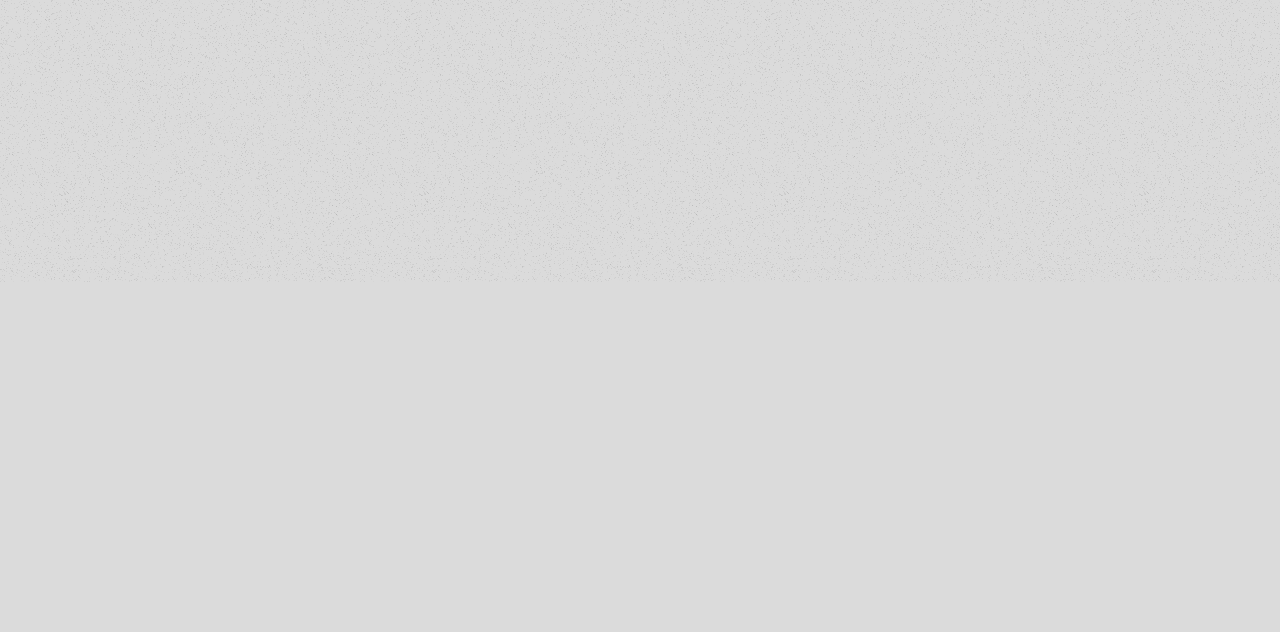
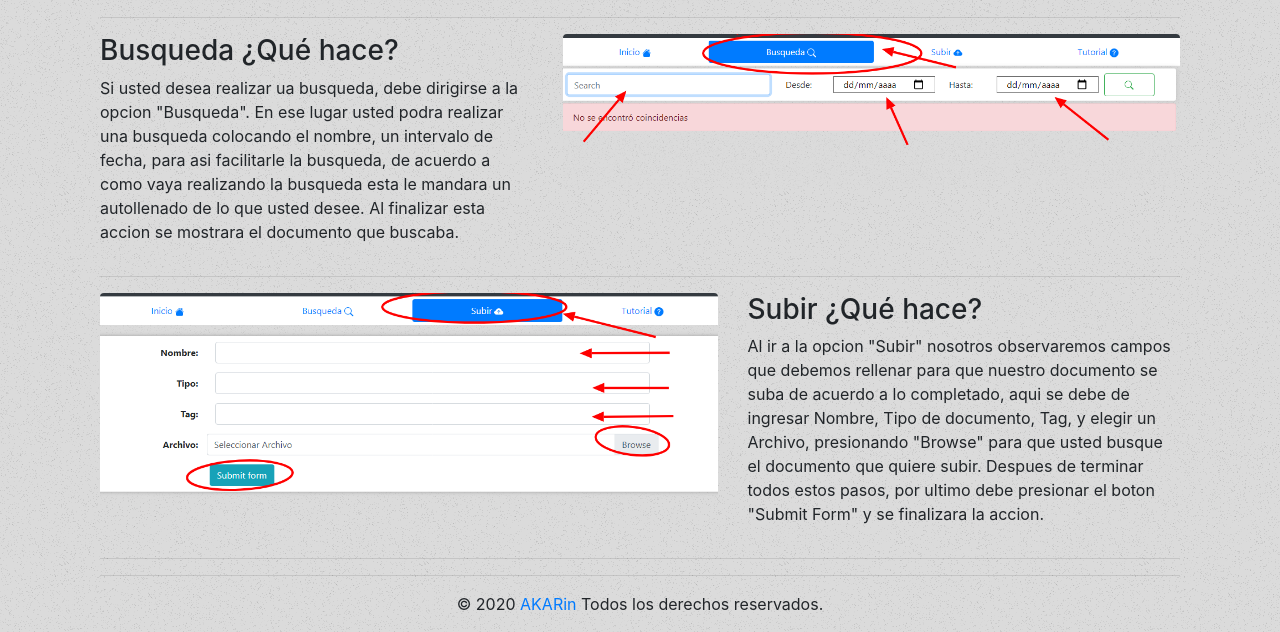
Before and after one commit to reqhiem/AKARin, a Django app: page /help/ in a window 1280 px wide. Shown: the part 518-1150 px from the top of the page. Before the commit the page ends 800 px from the top, so only its background shows below. Run offline with Django 3.2, Linux system fonts and the light colour scheme; a user stored in the database is signed in; some libraries are stand-ins or nearby versions.

Commit message:
The final version

```diff
--- a/myapp/static/myapp/css/cargar.css
+++ b/myapp/static/myapp/css/cargar.css
@@ -10,4 +10,9 @@ section{
     -webkit-box-shadow: 0px 0px 5px 2px rgba(181,181,181,1);
     -moz-box-shadow: 0px 0px 5px 2px rgba(181,181,181,1);
     box-shadow: 0px 0px 5px 2px rgba(181,181,181,1);
+
+    border-radius: 4px 4px 4px 4px;
+    -moz-border-radius: 4px 4px 4px 4px;
+    -webkit-border-radius: 4px 4px 4px 4px;
+    border: 0px solid #000000;
 }
--- a/myapp/templates/myapp/base.html
+++ b/myapp/templates/myapp/base.html
@@ -82,8 +82,6 @@
                     </a>
                     <!-- Here's the magic. Add the .animate and .slide-in classes to your .dropdown-menu and you're all set! -->
                     <div class="dropdown-menu dropdown-menu-right animate slideIn" aria-labelledby="navbarDropdown">
-                        <a class="dropdown-item" href=" {% url 'Perfile' %} ">Perfile</a>
-                        <div class="dropdown-divider"></div>
                         <a class="dropdown-item" href=" {% url 'logout' %} ">Log-out</a>
                     </div>
                 </li>
--- a/myapp/templates/myapp/busqueda.html
+++ b/myapp/templates/myapp/busqueda.html
@@ -28,13 +28,13 @@
             </div>
             <section class="row result">
             {% for date in date %}
-            <div class="col-2 doc-item-col">
+            <div class="col-lg-2 col-md-3 col-sm-4 col-xs-6 doc-item-col">
                 <div id="doc-item">
 
-                    <h4 class="text-center"> {{date.nombre}} </h4>
+                    <h5 class="text-center"> {{date.nombre | truncatechars:20 }} </h5>
                     <figure class="figure text-center container-fluid">
                         <img src=" {% static 'myapp/img/pdf-icon.png' %} " class="figure-img img-fluid rounded" alt="..." height="40px" width="30"> <hr>
-                        <button onclick="myFunc(id, '{{date.doc.url}}')"  id="{{date.id}}" class="btns button btn-primary">view</button>
+                        <button onclick="myFunc(id, '{{date.doc.url}}')"  id="{{date.id}}" class="btns button btn-primary">Ver</button>
                         <div id="{{date.doc.url}}" class="modal">
                             <!-- Modal content -->
                             <div class="modal-content">
--- a/myapp/templates/myapp/cargar.html
+++ b/myapp/templates/myapp/cargar.html
@@ -12,19 +12,19 @@
                 <div class="form-group row">
                     <label for="nombre" class="col-form-label col-sm-2 text-right  font-weight-bold" autofocus>Nombre: </label>
                     <div class="col-sm-9">
-                        <input type="text" name="nombre" id="nombre" class="form-control" required>
+                        <input placeholder="Nombre del documento" type="text" name="nombre" id="nombre" class="form-control" required>
                     </div>
                 </div>
                 <div class="form-group row">
                     <label for="tipo" class="col-form-label col-sm-2 text-right font-weight-bold">Tipo: </label>
                     <div class="col-sm-9">
-                        <input type="text" name="tipo" id="tipo" class="form-control">
+                        <input placeholder="Tipo del documento: Oficio, Comunicado, Oficial, Correspondencia..." type="text" name="tipo" id="tipo" class="form-control">
                     </div>
                 </div>
                 <div class="form-group row">
                     <label for="tag" class="col-form-label col-sm-2 text-right font-weight-bold">Tag: </label>
                     <div class="col-sm-9">
-                        <input type="text" name="tag" id="tag" class="form-control">
+                        <input placeholder="Etiquetas del documento: Congreso, Concurso, Reunión... (Separados por comas)" type="text" name="tag" id="tag" class="form-control">
                     </div>
                 </div>
                 <div class="form-group row">
--- a/myapp/templates/myapp/help.html
+++ b/myapp/templates/myapp/help.html
@@ -2,10 +2,101 @@
 {% load static %}
 
     {% block content %}
+    <!--<link rel="stylesheet" href=" {% static 'myapp/css/help.css' %} ">-->
     <link rel="stylesheet" href=" {% static 'myapp/css/help.css' %} ">
+
     <main class="container">
-        <section class="row tutorial">
-            <img src=" {% static 'myapp/img/bus.PNG' %}" alt="">
-        </section>
+        <div class="container">
+            <!-- Page Heading -->
+            <h1 class="my-4">Tutorial
+                <small>Funcionalidades de AKARin</small>
+            </h1>
+
+            <!-- Project One -->
+            <div class="row">
+                <div class="col-md-7">
+                <a href="#">
+                    <img class="img-fluid rounded mb-3 mb-md-0" src=" {% static 'myapp/img/BotonInicio.png' %} " alt="">
+                </a>
+                </div>
+                <div class="col-md-5">
+                <h3>Inicio ¿Qué hace?</h3>
+                <p>Al momento de acceder con tu cuenta y presionar esta opcion, usted lograra ver una previsualizacion de los documentos que ya existen en la pagina.PAra evitarle el tiempo de busqueda.
+                    Si selecciona uno de estos archivos obtendra una previsualizacion en formato PDF.</p>
+                </div>
+            </div>
+            <!-- /.row -->
+
+            <hr>
+
+            <!-- Project Two -->
+            <div class="row">
+                <div class="col-md-5">
+                    <h3>Busqueda ¿Qué hace?</h3>
+                    <p>Si usted desea realizar ua busqueda, debe dirigirse a la opcion "Busqueda". En ese lugar usted podra realizar una busqueda colocando el nombre, un intervalo de fecha, para asi facilitarle la busqueda, de acuerdo a como vaya realizando la busqueda esta le mandara un autollenado de lo que usted desee.
+                        Al finalizar esta accion se mostrara el documento que buscaba.</p>
+                </div>
+                <div class="col-md-7">
+                    <a href="#">
+                        <img class="img-fluid rounded mb-3 mb-md-0" src=" {% static 'myapp/img/BotonBusqueda.png' %}" alt="">
+                    </a>
+                </div>
+            </div>
+            <!-- /.row -->
+
+            <hr>
+
+            <!-- Project Three -->
+            <div class="row">
+                <div class="col-md-7">
+                <a href="#">
+                    <img class="img-fluid rounded mb-3 mb-md-0" src="{% static 'myapp/img/BotonSubir.png' %}" alt="">
+                </a>
+                </div>
+                <div class="col-md-5">
+                <h3>Subir ¿Qué hace?</h3>
+                <p>
+                    Al ir a la opcion "Subir" nosotros observaremos campos que debemos rellenar para que nuestro documento se suba de acuerdo a lo completado, aqui se debe de ingresar Nombre, Tipo de documento, Tag, y elegir un Archivo, presionando "Browse"
+                        para que usted busque el documento que quiere subir.
+                        Despues de terminar todos estos pasos, por ultimo debe presionar el boton "Submit Form" y se finalizara la accion.
+                </p>
+                </div>
+            </div>
+            <!-- /.row -->
+
+            <hr>
+
+            <!-- Project Four
+            <div class="row">
+                <div class="col-md-5">
+                <h3>Project Four</h3>
+                <p>Lorem ipsum dolor sit amet, consectetur adipisicing elit. Explicabo, quidem, consectetur, officia rem officiis illum aliquam perspiciatis aspernatur quod modi hic nemo qui soluta aut eius fugit quam in suscipit?</p>
+                <a class="btn btn-primary" href="#">View Project</a>
+                </div>
+                <div class="col-md-7">
+                <a href="#">
+                    <img class="img-fluid rounded mb-3 mb-md-0" src="http://placehold.it/700x300" alt="">
+                </a>
+                </div>
+            </div>-->
+            <!-- /.row -->
+
+            <hr>
+
+            <!--Bottom Footer-->
+            <div class="bottom section-padding">
+                <div class="container">
+                    <div class="row">
+                        <div class="col-md-12 text-center">
+                            <div class="copyright">
+                                <p>© <span>2020</span> <a href="#" class="transition">AKARin</a> Todos los derechos reservados.</p>
+                            </div>
+                        </div>
+                    </div>
+                </div>
+            </div>
+            <!--Bottom Footer-->
+
+        </div>
     </main>
     {% endblock content %}
--- a/myapp/templates/myapp/home.html
+++ b/myapp/templates/myapp/home.html
@@ -12,12 +12,12 @@
         </div>
         <section class="row docs">
             {% for documento in documentos %}
-            <div class="col-2 doc-item-col">
+            <div class="col-lg-2 col-md-3 col-sm-4 col-xs-6 doc-item-col">
                 <div class="doc-item">
-                    <h4 class="text-center"> {{documento.nombre}} </h4>
+                    <h5 class="text-center"> {{documento.nombre | truncatechars:20}} </h5>
                     <figure class="figure text-center container-fluid">
                         <img src=" {% static 'myapp/img/pdf-icon.png' %} " class="figure-img img-fluid rounded" alt="..." height="40px" width="30"><hr>
-                        <button onclick="myFunc(id, '{{documento.doc.url}}')"  id="{{documento.id}}" class="btns button btn-primary">view</button>
+                        <button onclick="myFunc(id, '{{documento.doc.url}}')"  id="{{documento.id}}" class="btns button btn-primary">Ver</button>
                         <div id="{{documento.doc.url}}" class="modal">
                             <!-- Modal content -->
                             <div class="modal-content">
```
Also changed, not shown: myapp/static/myapp/img/BotonBusqueda.png (added), myapp/static/myapp/img/BotonInicio.png (added), myapp/static/myapp/img/BotonSubir.png (added), myapp/static/myapp/img/Busqueda.PNG (renamed from myapp/static/myapp/img/busqueda_icon.PNG), myapp/static/myapp/img/Inicio.PNG (added), myapp/static/myapp/img/Login.png (added), myapp/static/myapp/img/Subir.PNG (added).
